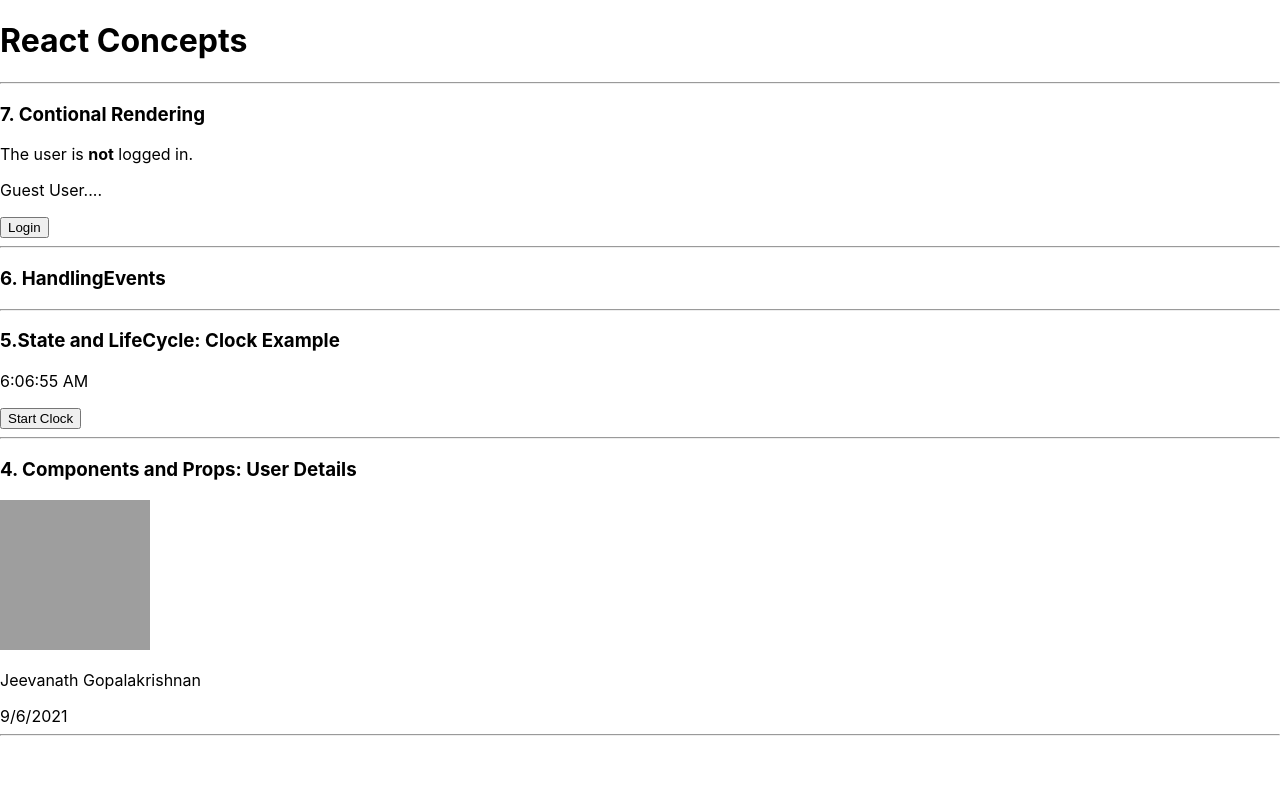
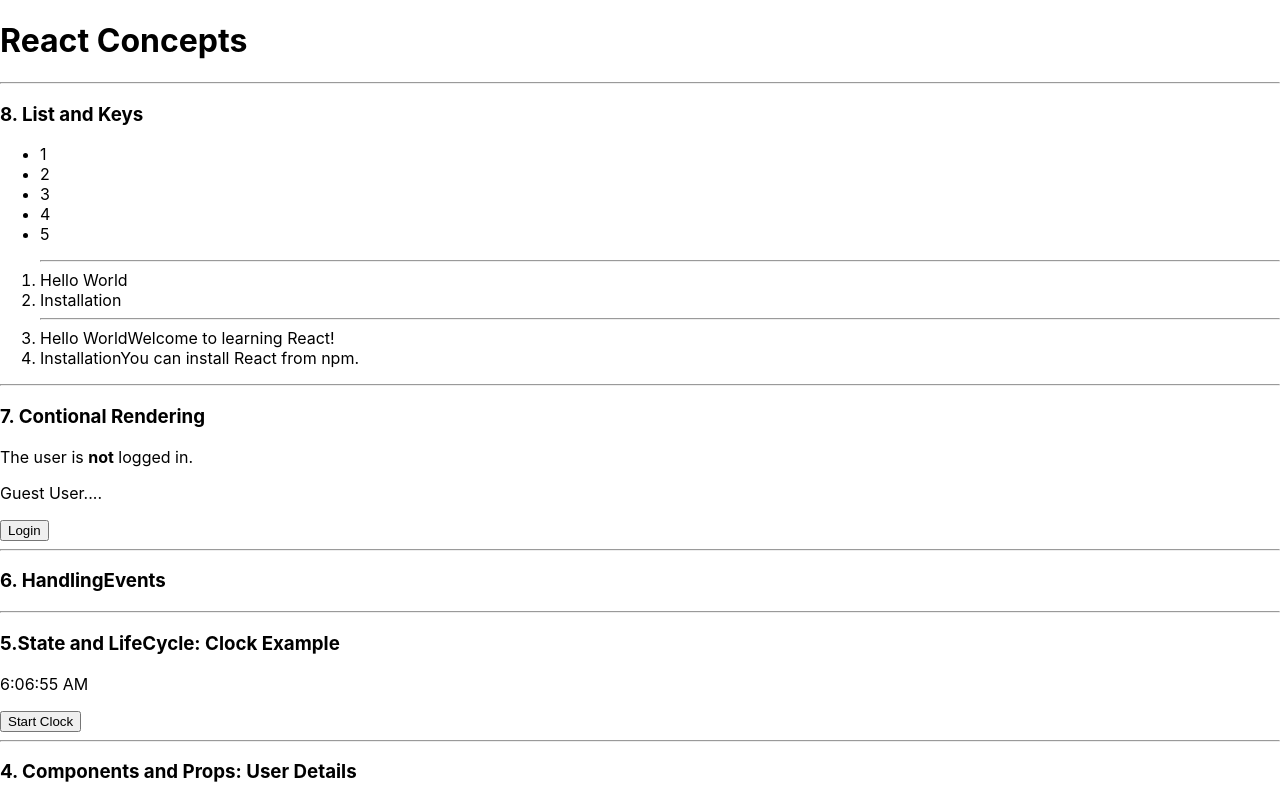
Before and after one commit to jeevanathg/react-concepts, a React (Create React App) app: page / in a window 1280 px wide. Shown: the top 800 px of the page. Built offline with nearby package versions, Linux system fonts and the light colour scheme; grey boxes are pictures that could not be loaded.

Commit message:
Main Concepts: 8.List and Keys

```diff
--- a/src/App.js
+++ b/src/App.js
@@ -1,6 +1,7 @@
 import UserDetails from "./mainConcepts/ComponentsAndProps";
 import HandlingEvents from "./mainConcepts/HandlingEvents";
 import ContionalRendering from "./mainConcepts/ConditionalRendering";
+import ListandKeys from "./mainConcepts/ListAndKeys";
 
 const userData = {
   firstname: "Jeevanath",
@@ -24,6 +25,7 @@
   return (
     <>
       <h1>React Concepts</h1>
+      <ListandKeys />
       <ContionalRendering />
       <HandlingEvents />
       <UserDetails
--- /dev/null
+++ b/src/mainConcepts/ListAndKeys.jsx
@@ -0,0 +1,49 @@
+const posts = [
+  { id: 1, title: "Hello World", content: "Welcome to learning React!" },
+  { id: 2, title: "Installation", content: "You can install React from npm." },
+];
+
+const numbers = [1, 2, 3, 4, 5];
+
+function NumberList(props) {
+  return <li>{props.value}</li>;
+}
+
+function Blog(props) {
+  const sidebar = props.posts.map((post) => (
+    <li key={post.id}>{post.title}</li>
+  ));
+  const content = props.posts.map((post) => (
+    <li key={post.id}>
+      {post.title}
+      {post.content}
+    </li>
+  ));
+  return (
+    <div>
+      <hr />
+      {sidebar} <hr />
+      {content}
+    </div>
+  );
+}
+
+function ListandKeys(props) {
+  const listItems = numbers.map((number) => (
+    <div>
+      <NumberList key={number.toString()} value={number} />
+    </div>
+  ));
+  return (
+    <div>
+      <hr />
+      <h3>8. List and Keys</h3>
+      <ul>{listItems}</ul>
+      <ol>
+        <Blog posts={posts} />
+      </ol>
+    </div>
+  );
+}
+
+export default ListandKeys;
```
